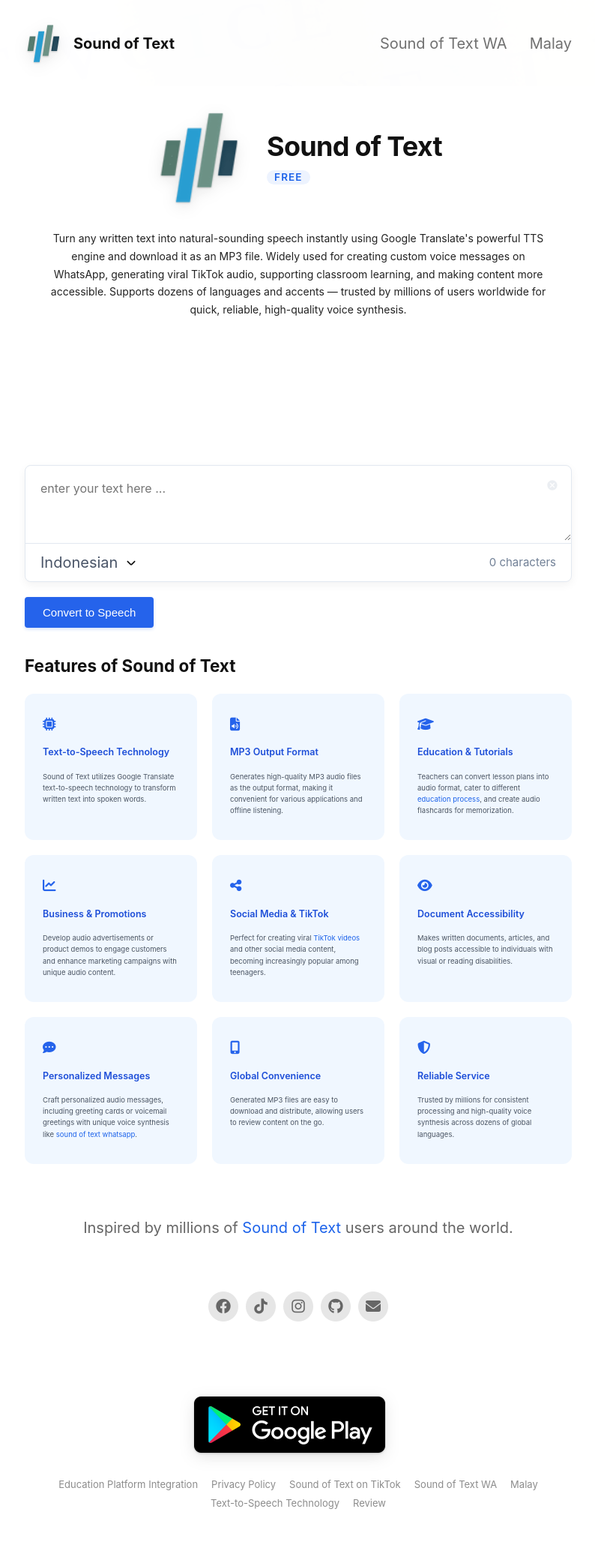
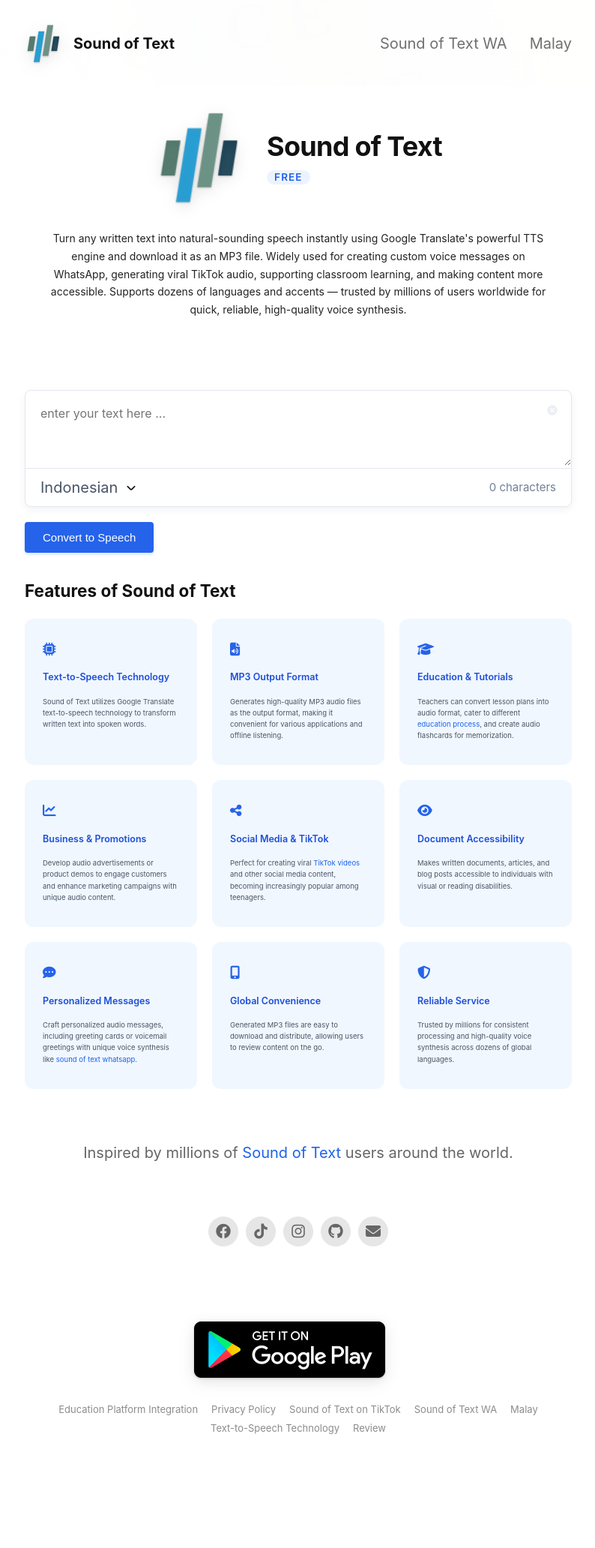
Before and after one commit to soundtext/soundtext.github.io, a Jekyll site: the page built from index.html, in a window 1280 px wide. Shown: the whole page at 75% size, without its empty margins (242-1036 px from the left). Built offline with Jekyll 4.4.1, drawn with Linux system fonts in a browser that asks for light colours; nearby versions of some CDN libraries; after the commit the page ends 1964 px from its top, so only the background shows below that.

Commit message:
Update layout.scss

```diff
--- a/_sass/layout.scss
+++ b/_sass/layout.scss
@@ -39,7 +39,7 @@
 	padding-left: 15px;
 	padding-right: 15px;
 	grid-template-columns: repeat(12, 1fr);
-	grid-template-rows: 50px 500px auto auto auto;
+	grid-template-rows: 50px 400px auto auto auto;
 	grid-column-gap: 30px;
 	grid-template-areas:
 		"h h h h h h h h h h h h"
```
